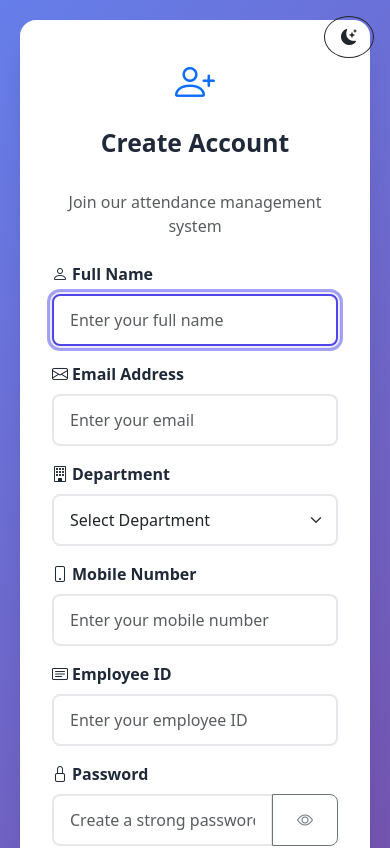
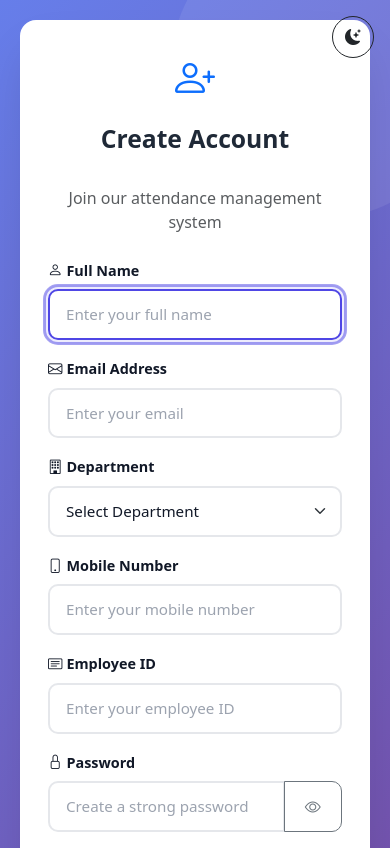
Before and after one commit to nammalwarsai/CBALMS_SDC_3.2, a React (Create React App) app in the folder frontend/: page /signup in a window 390 px wide. Shown: the top 848 px of the page. Built offline with nearby package versions, Linux system fonts and the light colour scheme.

Commit message:
Enhance CSS: modern design tokens, improved buttons/cards/forms, better responsive design, polished dark mode, refined animations
Co-authored-by: nammalwarsai <148896628+nammalwarsai@users.noreply.github.com>

```diff
--- a/frontend/src/App.css
+++ b/frontend/src/App.css
@@ -6,18 +6,51 @@
   align-items: center;
   justify-content: center;
   padding: 20px;
+  position: relative;
+  overflow: hidden;
+}
+
+.auth-container::before {
+  content: '';
+  position: absolute;
+  width: 300px;
+  height: 300px;
+  background: rgba(255, 255, 255, 0.08);
+  border-radius: 50%;
+  top: -80px;
+  right: -80px;
+  pointer-events: none;
+}
+
+.auth-container::after {
+  content: '';
+  position: absolute;
+  width: 200px;
+  height: 200px;
+  background: rgba(255, 255, 255, 0.05);
+  border-radius: 50%;
+  bottom: -60px;
+  left: -60px;
+  pointer-events: none;
 }
 
 .auth-card {
   border: none;
-  border-radius: 16px;
-  box-shadow: 0 20px 25px -5px rgba(0, 0, 0, 0.1), 0 10px 10px -5px rgba(0, 0, 0, 0.04);
+  border-radius: var(--radius-lg);
+  box-shadow: var(--card-shadow-lg);
   overflow: hidden;
   animation: slideUp 0.5s ease-out;
+  backdrop-filter: blur(10px);
 }
 
 .auth-card .card-body {
-  padding: 3rem;
+  padding: 2.5rem;
+}
+
+@media (min-width: 576px) {
+  .auth-card .card-body {
+    padding: 3rem;
+  }
 }
 
 .auth-card h2 {
@@ -28,25 +61,26 @@
 
 .auth-card .form-control,
 .auth-card .form-select {
-  border-radius: 8px;
-  border: 2px solid #E5E7EB;
+  border-radius: var(--radius-md);
+  border: 2px solid var(--border-color);
   padding: 0.75rem 1rem;
-  transition: all 0.3s ease;
+  transition: all var(--transition-normal);
+  font-size: 0.95rem;
 }
 
 .auth-card .form-control:focus,
 .auth-card .form-select:focus {
   border-color: var(--primary-color);
-  box-shadow: 0 0 0 3px rgba(79, 70, 229, 0.1);
+  box-shadow: 0 0 0 4px rgba(79, 70, 229, 0.1);
 }
 
 .auth-card .btn-primary {
   background: linear-gradient(135deg, var(--primary-color) 0%, var(--primary-dark) 100%);
   border: none;
-  border-radius: 8px;
+  border-radius: var(--radius-md);
   padding: 0.75rem;
   font-weight: 600;
-  transition: transform 0.2s ease, box-shadow 0.2s ease;
+  transition: transform var(--transition-fast), box-shadow var(--transition-normal), opacity var(--transition-fast);
 }
 
 .auth-card .btn-primary:hover {
@@ -54,72 +88,83 @@
   box-shadow: 0 10px 20px -5px rgba(79, 70, 229, 0.4);
 }
 
+.auth-card .btn-primary:active {
+  transform: translateY(0);
+  box-shadow: 0 4px 8px -2px rgba(79, 70, 229, 0.3);
+}
+
 .auth-card .btn-secondary {
-  border-radius: 8px;
+  border-radius: var(--radius-md);
   padding: 0.75rem;
   font-weight: 600;
 }
 
 /* Dashboard Styling */
 .dashboard-header {
-  background: white;
+  background: var(--surface-color);
   padding: 2rem;
-  border-radius: 16px;
+  border-radius: var(--radius-lg);
   box-shadow: var(--card-shadow);
   margin-bottom: 2rem;
+  border: 1px solid var(--border-color);
 }
 
 .dashboard-header h2 {
-  color: var(--dark-color);
+  color: var(--text-primary);
   font-weight: 700;
   margin: 0;
 }
 
 .stat-card {
   border: none;
-  border-radius: 16px;
+  border-radius: var(--radius-lg);
   box-shadow: var(--card-shadow);
-  transition: all 0.3s ease;
+  transition: all var(--transition-smooth);
   overflow: hidden;
+  border: 1px solid transparent;
 }
 
 .stat-card:hover {
-  transform: translateY(-5px);
+  transform: translateY(-6px);
   box-shadow: var(--card-shadow-hover);
+  border-color: var(--primary-bg);
 }
 
 .stat-card .card-body {
-  padding: 2rem;
+  padding: 1.75rem;
 }
 
 .stat-card h3 {
-  font-size: 2.5rem;
-  font-weight: 700;
+  font-size: 2.25rem;
+  font-weight: 800;
   margin-bottom: 0.5rem;
+  letter-spacing: -0.02em;
 }
 
 .stat-card .card-text {
-  font-size: 0.9rem;
-  font-weight: 500;
-  opacity: 0.8;
+  font-size: 0.85rem;
+  font-weight: 600;
+  opacity: 0.75;
   text-transform: uppercase;
-  letter-spacing: 0.5px;
+  letter-spacing: 0.05em;
 }
 
 .content-card {
   border: none;
-  border-radius: 16px;
+  border-radius: var(--radius-lg);
   box-shadow: var(--card-shadow);
   margin-bottom: 2rem;
+  border: 1px solid var(--border-color);
+  overflow: hidden;
 }
 
 .content-card .card-header {
-  background: white;
-  border-bottom: 2px solid #F3F4F6;
-  padding: 1.5rem;
+  background: var(--surface-color);
+  border-bottom: 1px solid var(--border-color);
+  padding: 1.25rem 1.5rem;
   font-weight: 700;
-  color: var(--dark-color);
-  border-radius: 16px 16px 0 0;
+  color: var(--text-primary);
+  border-radius: var(--radius-lg) var(--radius-lg) 0 0;
 }
 
 .content-card .card-body {
@@ -128,10 +173,17 @@
 
 /* Buttons */
 .btn {
-  border-radius: 8px;
+  border-radius: var(--radius-md);
   padding: 0.6rem 1.5rem;
   font-weight: 600;
-  transition: all 0.2s ease;
+  transition: all var(--transition-normal);
+  letter-spacing: 0.01em;
+  position: relative;
+  overflow: hidden;
+}
+
+.btn:active {
+  transform: scale(0.97);
 }
 
 .btn-primary {
@@ -143,6 +195,12 @@
   background: var(--primary-dark);
   border-color: var(--primary-dark);
   transform: translateY(-2px);
+  box-shadow: 0 4px 12px rgba(79, 70, 229, 0.3);
+}
+
+.btn-primary:active {
+  transform: translateY(0) scale(0.97);
+  box-shadow: none;
 }
 
 .btn-success {
@@ -154,6 +212,7 @@
   background: #059669;
   border-color: #059669;
   transform: translateY(-2px);
+  box-shadow: 0 4px 12px rgba(16, 185, 129, 0.3);
 }
 
 .btn-danger {
@@ -165,6 +224,7 @@
   background: #DC2626;
   border-color: #DC2626;
   transform: translateY(-2px);
+  box-shadow: 0 4px 12px rgba(239, 68, 68, 0.3);
 }
 
 .btn-info {
@@ -176,6 +236,7 @@
   background: #2563EB;
   border-color: #2563EB;
   transform: translateY(-2px);
+  box-shadow: 0 4px 12px rgba(59, 130, 246, 0.3);
 }
 
 .btn-warning {
@@ -187,12 +248,23 @@
   background: #D97706;
   border-color: #D97706;
   transform: translateY(-2px);
+  box-shadow: 0 4px 12px rgba(245, 158, 11, 0.3);
+}
+
+.btn-outline-primary:hover {
+  box-shadow: 0 4px 12px rgba(79, 70, 229, 0.2);
+}
+
+.btn-outline-danger:hover {
+  box-shadow: 0 4px 12px rgba(239, 68, 68, 0.2);
 }
 
 /* Tables */
 .table {
-  border-radius: 8px;
+  border-radius: var(--radius-md);
   overflow: hidden;
+  border-collapse: separate;
+  border-spacing: 0;
 }
 
 .table thead {
@@ -202,54 +274,75 @@
 
 .table thead th {
   border: none;
-  padding: 1rem;
+  padding: 0.875rem 1rem;
   font-weight: 600;
   text-transform: uppercase;
-  font-size: 0.85rem;
-  letter-spacing: 0.5px;
+  font-size: 0.8rem;
+  letter-spacing: 0.06em;
+  white-space: nowrap;
 }
 
 .table tbody tr {
-  transition: background-color 0.2s ease;
+  transition: background-color var(--transition-fast);
 }
 
 .table tbody tr:hover {
-  background-color: #F9FAFB;
+  background-color: var(--primary-bg);
 }
 
 .table tbody td {
-  padding: 1rem;
+  padding: 0.875rem 1rem;
   vertical-align: middle;
+  border-bottom: 1px solid var(--border-color);
 }
 
 /* Badges */
 .badge {
-  padding: 0.5rem 1rem;
-  border-radius: 6px;
+  padding: 0.45rem 0.85rem;
+  border-radius: var(--radius-sm);
   font-weight: 600;
-  font-size: 0.85rem;
+  font-size: 0.8rem;
+  letter-spacing: 0.02em;
 }
 
 /* Modals */
 .modal-content {
   border: none;
-  border-radius: 16px;
-  box-shadow: 0 25px 50px -12px rgba(0, 0, 0, 0.25);
+  border-radius: var(--radius-lg);
+  box-shadow: var(--card-shadow-lg);
+  animation: modalSlideIn 0.3s ease-out;
 }
 
 .modal-header {
   background: linear-gradient(135deg, var(--primary-color) 0%, var(--primary-dark) 100%);
   color: white;
-  border-radius: 16px 16px 0 0;
-  padding: 1.5rem;
+  border-radius: var(--radius-lg) var(--radius-lg) 0 0;
+  padding: 1.25rem 1.5rem;
 }
 
 .modal-header .btn-close {
   filter: brightness(0) invert(1);
+  opacity: 0.8;
+  transition: opacity var(--transition-fast);
+}
+
+.modal-header .btn-close:hover {
+  opacity: 1;
 }
 
 .modal-body {
-  padding: 2rem;
+  padding: 1.75rem;
+}
+
+@keyframes modalSlideIn {
+  from {
+    opacity: 0;
+    transform: translateY(-10px) scale(0.98);
+  }
+  to {
+    opacity: 1;
+    transform: translateY(0) scale(1);
+  }
 }
 
 /* Profile Image */
@@ -298,44 +391,92 @@
 /* Alerts */
 .alert {
   border: none;
-  border-radius: 8px;
-  padding: 1rem 1.5rem;
+  border-radius: var(--radius-md);
+  padding: 0.875rem 1.25rem;
   font-weight: 500;
+  border-left: 4px solid;
+  animation: slideUp 0.3s ease-out;
+}
+
+.alert-danger {
+  border-left-color: var(--danger-color);
+}
+
+.alert-success {
+  border-left-color: var(--secondary-color);
+}
+
+.alert-warning {
+  border-left-color: var(--warning-color);
+}
+
+.alert-info {
+  border-left-color: var(--info-color);
 }
 
 /* Forms */
 .form-label {
   font-weight: 600;
-  color: var(--dark-color);
+  color: var(--text-primary);
   margin-bottom: 0.5rem;
+  font-size: 0.9rem;
 }
 
 .form-control,
 .form-select {
-  border: 2px solid #E5E7EB;
-  border-radius: 8px;
-  padding: 0.75rem;
-  transition: all 0.3s ease;
+  border: 2px solid var(--border-color);
+  border-radius: var(--radius-md);
+  padding: 0.7rem 0.875rem;
+  transition: all var(--transition-normal);
+  font-size: 0.95rem;
+  color: var(--text-primary);
 }
 
 .form-control:focus,
 .form-select:focus {
   border-color: var(--primary-color);
-  box-shadow: 0 0 0 3px rgba(79, 70, 229, 0.1);
+  box-shadow: 0 0 0 4px rgba(79, 70, 229, 0.1);
+}
+
+.form-control::placeholder {
+  color: var(--text-muted);
 }
 
 /* Responsive */
 @media (max-width: 768px) {
   .auth-card .card-body {
-    padding: 2rem;
+    padding: 1.75rem;
   }
 
   .dashboard-header {
-    padding: 1.5rem;
+    padding: 1.25rem;
   }
 
   .stat-card h3 {
-    font-size: 2rem;
+    font-size: 1.75rem;
+  }
+
+  .stat-card .card-body {
+    padding: 1.25rem;
+  }
+
+  .content-card .card-header,
+  .content-card .card-body {
+    padding: 1rem;
+  }
+
+  .btn {
+    padding: 0.5rem 1.25rem;
+  }
+}
+
+@media (max-width: 576px) {
+  .stat-card h3 {
+    font-size: 1.5rem;
+  }
+
+  .modal-body {
+    padding: 1.25rem;
   }
 }
 
@@ -345,13 +486,14 @@
   border: none !important;
   font-family: inherit !important;
   line-height: inherit !important;
+  border-radius: var(--radius-md);
 }
 
 .calendar-container {
-  background: white;
-  padding: 1rem;
-  border-radius: 8px;
-  box-shadow: inset 0 0 10px rgba(0, 0, 0, 0.05);
+  background: var(--surface-color);
+  padding: 1.25rem;
+  border-radius: var(--radius-md);
+  box-shadow: inset 0 0 0 1px var(--border-color);
 }
 
 /* Base Tile Style */
@@ -756,15 +898,25 @@
 
 /* ===== Feature Card Hover Effects ===== */
 .feature-card {
-  transition: all 0.3s ease;
+  transition: all var(--transition-smooth);
   border: none;
-  border-radius: 16px;
+  border-radius: var(--radius-lg);
   box-shadow: var(--card-shadow);
+  border: 1px solid transparent;
 }
 
 .feature-card:hover {
   transform: translateY(-8px);
-  box-shadow: 0 20px 40px -10px rgba(0, 0, 0, 0.15);
+  box-shadow: var(--card-shadow-hover);
+  border-color: var(--primary-bg);
+}
+
+.feature-card .display-6 {
+  transition: transform var(--transition-normal);
+}
+
+.feature-card:hover .display-6 {
+  transform: scale(1.1);
 }
 
 /* ===== Landing Page Styles ===== */
@@ -772,6 +924,41 @@
   min-height: 80vh;
   display: flex;
   align-items: center;
+  position: relative;
+  overflow: hidden;
+}
+
+.hero-section::before {
+  content: '';
+  position: absolute;
+  width: 500px;
+  height: 500px;
+  border-radius: 50%;
+  background: rgba(255, 255, 255, 0.05);
+  top: -150px;
+  right: -150px;
+  pointer-events: none;
+}
+
+.hero-section::after {
+  content: '';
+  position: absolute;
+  width: 350px;
+  height: 350px;
+  border-radius: 50%;
+  background: rgba(255, 255, 255, 0.03);
+  bottom: -100px;
+  left: -100px;
+  pointer-events: none;
+}
+
+.hero-icon-float {
+  animation: heroFloat 3s ease-in-out infinite;
+}
+
+@keyframes heroFloat {
+  0%, 100% { transform: translateY(0); }
+  50% { transform: translateY(-12px); }
 }
 
 .trust-badge {
@@ -779,23 +966,32 @@
   align-items: center;
   gap: 0.5rem;
   padding: 0.5rem 1rem;
-  background: rgba(255, 255, 255, 0.1);
+  background: rgba(255, 255, 255, 0.12);
   backdrop-filter: blur(10px);
   border-radius: 50px;
   color: white;
   font-size: 0.85rem;
   font-weight: 500;
+  border: 1px solid rgba(255, 255, 255, 0.15);
+  transition: background var(--transition-fast);
+}
+
+.trust-badge:hover {
+  background: rgba(255, 255, 255, 0.2);
 }
 
 .testimonial-card {
   border: none;
-  border-radius: 16px;
+  border-radius: var(--radius-lg);
   box-shadow: var(--card-shadow);
-  transition: transform 0.3s ease;
+  transition: all var(--transition-smooth);
+  border: 1px solid transparent;
 }
 
 .testimonial-card:hover {
   transform: translateY(-5px);
+  box-shadow: var(--card-shadow-hover);
+  border-color: rgba(79, 70, 229, 0.08);
 }
 
 /* ===== Table Mobile Scroll Shadow ===== */
@@ -812,15 +1008,22 @@
 
 /* ===== Dark Mode ===== */
 [data-bs-theme="dark"] {
-  --light-bg: #111827;
+  --light-bg: #0F172A;
   --dark-color: #F9FAFB;
-  --card-shadow: 0 4px 6px -1px rgba(0, 0, 0, 0.3), 0 2px 4px -1px rgba(0, 0, 0, 0.2);
-  --card-shadow-hover: 0 20px 25px -5px rgba(0, 0, 0, 0.3), 0 10px 10px -5px rgba(0, 0, 0, 0.2);
+  --surface-color: #1E293B;
+  --border-color: #334155;
+  --text-primary: #F1F5F9;
+  --text-secondary: #94A3B8;
+  --text-muted: #64748B;
+  --primary-bg: rgba(79, 70, 229, 0.15);
+  --card-shadow: 0 1px 3px rgba(0, 0, 0, 0.2), 0 1px 2px rgba(0, 0, 0, 0.12);
+  --card-shadow-hover: 0 20px 25px -5px rgba(0, 0, 0, 0.25), 0 8px 10px -6px rgba(0, 0, 0, 0.15);
+  --card-shadow-lg: 0 25px 50px -12px rgba(0, 0, 0, 0.4);
 }
 
 [data-bs-theme="dark"] body {
-  background-color: #111827;
-  color: #F9FAFB;
+  background-color: #0F172A;
+  color: #F1F5F9;
 }
 
 [data-bs-theme="dark"] .dashboard-header,
@@ -829,72 +1032,82 @@
 [data-bs-theme="dark"] .auth-card,
 [data-bs-theme="dark"] .feature-card,
 [data-bs-theme="dark"] .testimonial-card {
-  background: #1F2937 !important;
-  color: #F9FAFB !important;
+  background: #1E293B !important;
+  color: #F1F5F9 !important;
+  border-color: #334155 !important;
 }
 
 [data-bs-theme="dark"] .bg-darker {
-  background-color: #111827 !important;
+  background-color: #0F172A !important;
 }
 
 [data-bs-theme="dark"] .bg-secondary {
-  background-color: #1F2937 !important;
+  background-color: #1E293B !important;
 }
 
 [data-bs-theme="dark"] .content-card .card-header {
-  background: #1F2937;
-  border-bottom-color: #374151;
-  color: #F9FAFB;
+  background: #1E293B;
+  border-bottom-color: #334155;
+  color: #F1F5F9;
 }
 
 [data-bs-theme="dark"] .table {
-  color: #F9FAFB;
+  color: #F1F5F9;
   --bs-table-bg: transparent;
-  /* Allow dark background to show through */
-  --bs-table-color: #F9FAFB;
+  --bs-table-color: #F1F5F9;
 }
 
 [data-bs-theme="dark"] .table tbody tr:hover {
-  background-color: #374151;
-  color: #F9FAFB;
+  background-color: #334155;
+  color: #F1F5F9;
+}
+
+[data-bs-theme="dark"] .table tbody td {
+  border-bottom-color: #334155;
 }
 
 [data-bs-theme="dark"] .form-control,
 [data-bs-theme="dark"] .form-select {
-  background-color: #374151;
-  border-color: #4B5563;
-  color: #F9FAFB;
+  background-color: #1E293B;
+  border-color: #475569;
+  color: #F1F5F9;
 }
 
 [data-bs-theme="dark"] .form-control:focus,
 [data-bs-theme="dark"] .form-select:focus {
-  background-color: #374151;
-  color: #F9FAFB;
+  background-color: #1E293B;
+  color: #F1F5F9;
+  border-color: var(--primary-light);
+  box-shadow: 0 0 0 4px rgba(99, 102, 241, 0.15);
 }
 
 [data-bs-theme="dark"] .form-control:disabled,
 [data-bs-theme="dark"] .form-select:disabled {
-  background-color: #1F2937;
-  color: #9CA3AF;
+  background-color: #0F172A;
+  color: #64748B;
+}
+
+[data-bs-theme="dark"] .form-control::placeholder {
+  color: #64748B;
 }
 
 [data-bs-theme="dark"] .modal-content {
-  background: #1F2937;
-  color: #F9FAFB;
+  background: #1E293B;
+  color: #F1F5F9;
 }
 
 [data-bs-theme="dark"] .text-muted {
-  color: #9CA3AF !important;
+  color: #94A3B8 !important;
 }
 
 [data-bs-theme="dark"] .bg-light {
-  background-color: #374151 !important;
+  background-color: #334155 !important;
 }
 
 [data-bs-theme="dark"] .sidebar-desktop-shell,
 [data-bs-theme="dark"] .sidebar-offcanvas {
-  background: #1F2937 !important;
-  border-right-color: #374151 !important;
+  background: #1E293B !important;
+  border-right-color: #334155 !important;
 }
 
 [data-bs-theme="dark"] .notification-page-unread {
@@ -907,43 +1120,44 @@
 
 [data-bs-theme="dark"] .sidebar-user-name,
 [data-bs-theme="dark"] .sidebar-link {
-  color: #F9FAFB;
+  color: #F1F5F9;
 }
 
 [data-bs-theme="dark"] .sidebar-link:hover {
   background: rgba(79, 70, 229, 0.2);
-  color: #F9FAFB;
+  color: #F1F5F9;
 }
 
 [data-bs-theme="dark"] .sidebar-brand {
-  border-bottom-color: #374151 !important;
+  border-bottom-color: #334155 !important;
 }
 
 [data-bs-theme="dark"] .sidebar-divider {
-  border-color: #374151 !important;
+  border-color: #334155 !important;
 }
 
 [data-bs-theme="dark"] .react-calendar {
-  background-color: #1F2937;
-  color: #F9FAFB;
+  background-color: #1E293B;
+  color: #F1F5F9;
 }
 
 [data-bs-theme="dark"] .react-calendar__navigation button:enabled:hover,
 [data-bs-theme="dark"] .react-calendar__navigation button:enabled:focus {
-  background-color: #374151;
+  background-color: #334155;
 }
 
 [data-bs-theme="dark"] .react-calendar__month-view__days__day {
-  color: #F9FAFB;
+  color: #F1F5F9;
 }
 
 [data-bs-theme="dark"] .react-calendar__tile:enabled:hover,
 [data-bs-theme="dark"] .react-calendar__tile:enabled:focus {
-  background-color: #374151;
+  background-color: #334155;
 }
 
 [data-bs-theme="dark"] .calendar-container {
-  background: #1F2937;
+  background: #1E293B;
+  box-shadow: inset 0 0 0 1px #334155;
 }
 
 /* Maintain special status colors slightly adjusted for dark mode */
@@ -985,20 +1199,22 @@
 
 .placeholder-glow .placeholder {
   animation: shimmer 1.5s infinite linear;
-  background: linear-gradient(90deg, #000000 25%, #000000 50%, #000000 75%);
+  background: linear-gradient(90deg, #E5E7EB 25%, #F3F4F6 50%, #E5E7EB 75%);
   background-size: 200px 100%;
+  border-radius: var(--radius-sm);
 }
 
 /* ===== Toast Customization ===== */
 .Toastify__toast {
-  border-radius: 12px !important;
+  border-radius: var(--radius-md) !important;
   font-family: 'Inter', sans-serif !important;
-  box-shadow: 0 10px 25px -5px rgba(0, 0, 0, 0.1) !important;
+  box-shadow: var(--card-shadow-lg) !important;
+  font-weight: 500 !important;
 }
 
 /* ===== Confirm Dialog ===== */
 .confirm-dialog .modal-content {
-  border-radius: 16px;
+  border-radius: var(--radius-lg);
   overflow: hidden;
 }
 
@@ -1006,12 +1222,28 @@
 .password-strength .progress {
   height: 6px;
   border-radius: 3px;
+  overflow: hidden;
 }
 
 /* ===== Accessibility Focus Styles ===== */
 .btn:focus-visible,
 .form-control:focus-visible,
-.form-select:focus-visible {
+.form-select:focus-visible,
+.nav-link:focus-visible {
   outline: 3px solid rgba(79, 70, 229, 0.5);
   outline-offset: 2px;
 }
+
+/* ===== Input Group Polish ===== */
+.input-group .btn {
+  border-radius: 0 var(--radius-md) var(--radius-md) 0;
+}
+
+.input-group .form-control {
+  border-radius: var(--radius-md) 0 0 var(--radius-md);
+}
+
+/* ===== Spinner Enhancement ===== */
+.spinner-border {
+  animation-duration: 0.65s;
+}
--- a/frontend/src/index.css
+++ b/frontend/src/index.css
@@ -2,14 +2,30 @@
   --primary-color: #4F46E5;
   --primary-dark: #4338CA;
   --primary-light: #6366F1;
+  --primary-lighter: #818CF8;
+  --primary-bg: rgba(79, 70, 229, 0.06);
   --secondary-color: #10B981;
+  --secondary-dark: #059669;
   --danger-color: #EF4444;
   --warning-color: #F59E0B;
   --info-color: #3B82F6;
   --dark-color: #1F2937;
   --light-bg: #F9FAFB;
-  --card-shadow: 0 4px 6px -1px rgba(0, 0, 0, 0.1), 0 2px 4px -1px rgba(0, 0, 0, 0.06);
-  --card-shadow-hover: 0 20px 25px -5px rgba(0, 0, 0, 0.1), 0 10px 10px -5px rgba(0, 0, 0, 0.04);
+  --surface-color: #FFFFFF;
+  --border-color: #E5E7EB;
+  --text-primary: #111827;
+  --text-secondary: #6B7280;
+  --text-muted: #9CA3AF;
+  --card-shadow: 0 1px 3px rgba(0, 0, 0, 0.06), 0 1px 2px rgba(0, 0, 0, 0.04);
+  --card-shadow-hover: 0 20px 25px -5px rgba(0, 0, 0, 0.08), 0 8px 10px -6px rgba(0, 0, 0, 0.04);
+  --card-shadow-lg: 0 25px 50px -12px rgba(0, 0, 0, 0.15);
+  --radius-sm: 6px;
+  --radius-md: 10px;
+  --radius-lg: 16px;
+  --radius-xl: 24px;
+  --transition-fast: 0.15s ease;
+  --transition-normal: 0.25s ease;
+  --transition-smooth: 0.35s cubic-bezier(0.4, 0, 0.2, 1);
 }
 
 * {
@@ -24,6 +40,8 @@ body {
   -webkit-font-smoothing: antialiased;
   -moz-osx-font-smoothing: grayscale;
   background-color: var(--light-bg);
+  color: var(--text-primary);
+  line-height: 1.6;
 }
 
 code {
@@ -36,23 +54,29 @@ html {
   scroll-behavior: smooth;
 }
 
+/* Selection styling */
+::selection {
+  background-color: var(--primary-light);
+  color: white;
+}
+
 /* Custom scrollbar */
 ::-webkit-scrollbar {
-  width: 10px;
-  height: 10px;
+  width: 8px;
+  height: 8px;
 }
 
 ::-webkit-scrollbar-track {
-  background: #f1f1f1;
+  background: transparent;
 }
 
 ::-webkit-scrollbar-thumb {
-  background: #888;
-  border-radius: 5px;
+  background: #CBD5E1;
+  border-radius: 999px;
 }
 
 ::-webkit-scrollbar-thumb:hover {
-  background: #555;
+  background: #94A3B8;
 }
 
 /* Skip to content link for accessibility */
@@ -64,7 +88,8 @@ html {
   color: white;
   padding: 0.5rem 1rem;
   z-index: 9999;
-  transition: top 0.3s ease;
+  transition: top var(--transition-normal);
+  border-radius: 0 0 var(--radius-sm) 0;
 }
 
 .skip-link:focus {
--- a/frontend/src/pages/LandingPage.js
+++ b/frontend/src/pages/LandingPage.js
@@ -81,7 +81,7 @@ const LandingPage = () => {
                     <Row className="justify-content-center align-items-center">
                         <Col lg={8} className="animate-fade-in">
                             <div className="mb-4">
-                                <i className="bi bi-cloud-check" style={{ fontSize: '4rem', opacity: 0.9 }}></i>
+                                <i className="bi bi-cloud-check hero-icon-float" style={{ fontSize: '4rem', opacity: 0.9 }}></i>
                             </div>
                             <h1 className="display-4 fw-bold mb-4">
                                 Cloud Based Attendance & Leave Management Portal
```
